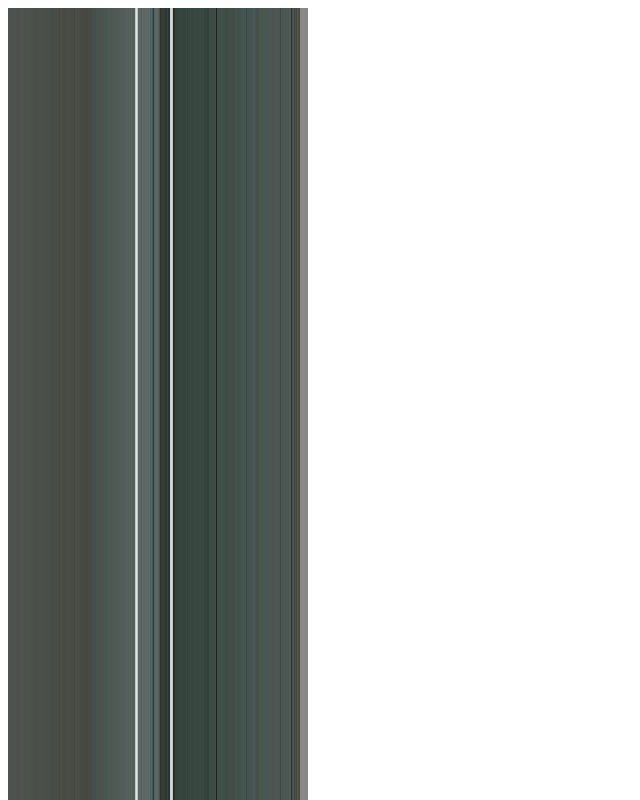
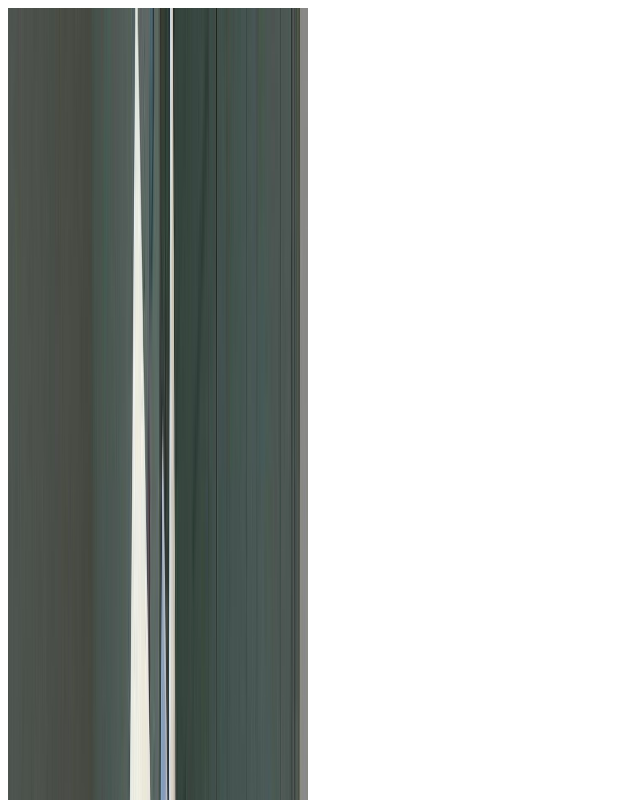
Before and after one commit to kf50/test1, a plain HTML site: page bio.html in a window 1280 px wide. Shown: the top 800 px of the page, without its empty margins (0-640 px from the left). Drawn offline with Linux system fonts and the light colour scheme.

Commit message:
Update bio.html

```diff
--- a/bio.html
+++ b/bio.html
@@ -2,7 +2,7 @@
 <html lang="en">
 <body>
 <title> bye</title>
-  <img src="belle.png" alt="description" width="300" height="2000000000000">
+  <img src="belle.png" alt="description" width="300" height="20000">
 
 
 
```
